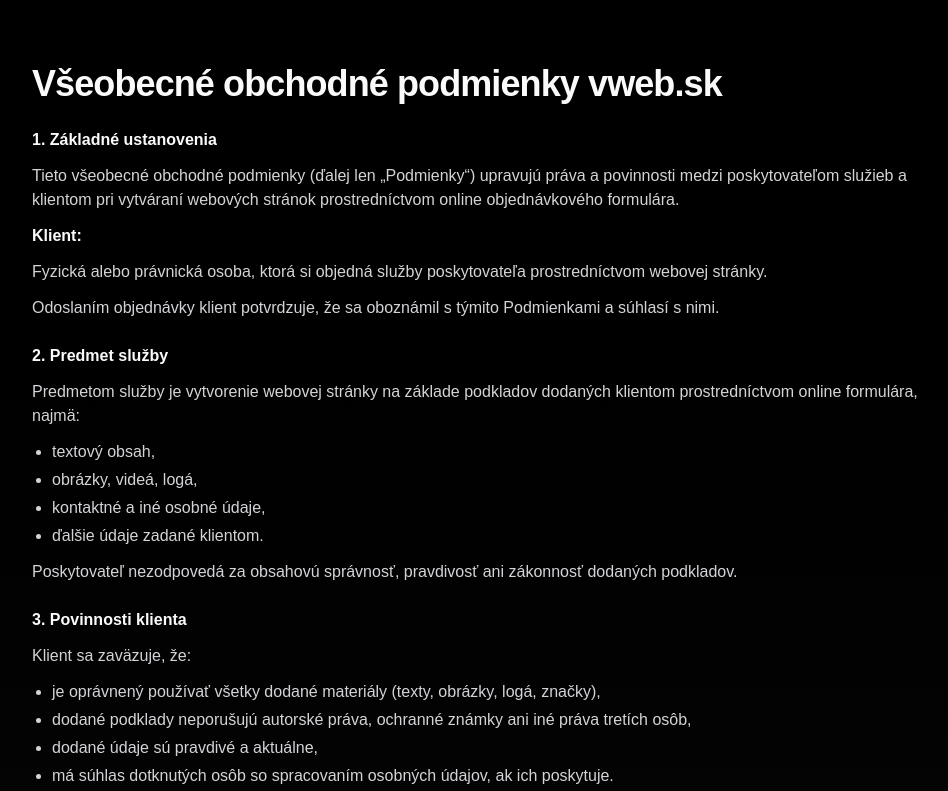
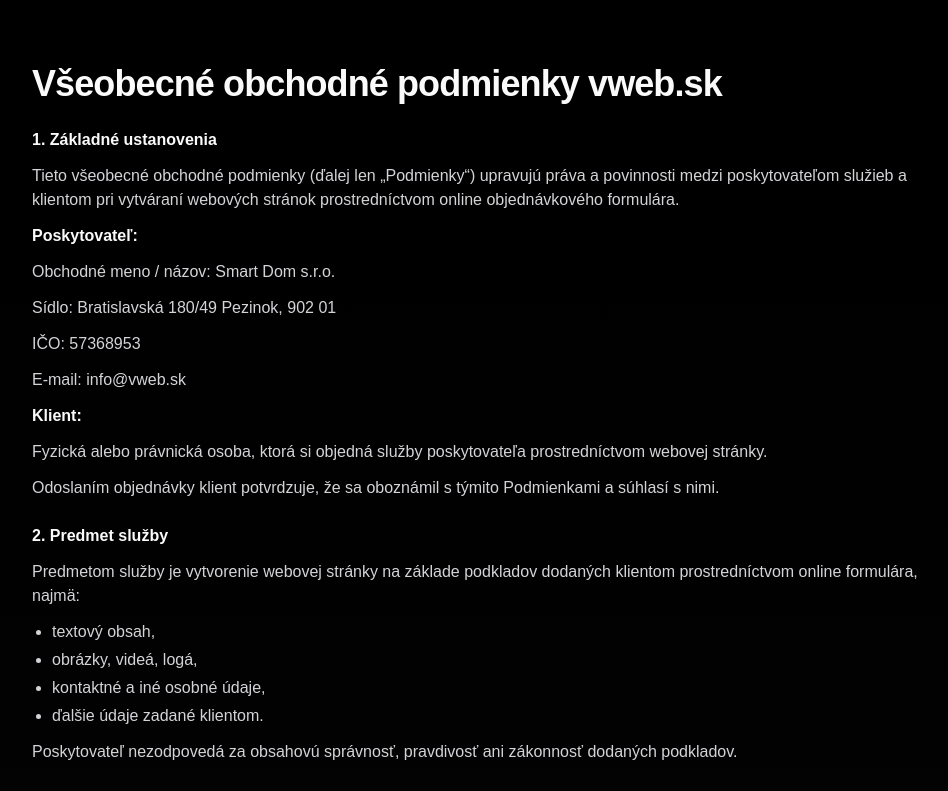
Before and after one commit to jakub-098/vweb, a Next.js app in the folder vweb/: page /podmienky in a window 1280 px wide. Shown: the top 791 px of the page, without its empty margins (160-1108 px from the left). Built offline with nearby package versions, Linux system fonts and the light colour scheme; no server answers.

Commit message:
correct stripe prices

```diff
--- a/vweb/app/components/baliky.tsx
+++ b/vweb/app/components/baliky.tsx
@@ -11,9 +11,9 @@
       featured: false,
       delivery: "48h",
       price: "490 €",
-      price_id:"price_1T5uvkKXcEzYeCDYk5H6ua3K",
+      //price_id:"price_1T5uvkKXcEzYeCDYk5H6ua3K",
       discount_price_id:"price_1T67wEKXcEzYeCDYns4wA7mV",
-      //price_id:"price_1T5VdhKXcEzYeCDYzbrx7Ny3",
+      price_id:"price_1T5VdhKXcEzYeCDYzbrx7Ny3",
 
       features: [
         "Kompletný web bez starostí",
@@ -34,8 +34,8 @@
       delivery: "24h",
       price: "690 €",
       price_id:"price_1T5VdrKXcEzYeCDYVKcTcEOP",
-      // discount_price_id:"price_1T67yeKXcEzYeCDYcBqqN6TP",
-      discount_price_id:"price_1T5uvkKXcEzYeCDYk5H6ua3K",
+       discount_price_id:"price_1T67yeKXcEzYeCDYcBqqN6TP",
+      //discount_price_id:"price_1T5uvkKXcEzYeCDYk5H6ua3K",
       features: [
         "Kompletný web bez starostí",
         "Výber vlastnej domény",
--- a/vweb/app/page.tsx
+++ b/vweb/app/page.tsx
@@ -106,8 +106,7 @@
               <p className="text-base font-semibold text-zinc-50 sm:text-lg">Spoločnosť</p>
 
               <p className="text-sm sm:text-base">Smart Dom s.r.o.</p>
-              <p className="text-sm sm:text-base">Bratislavská 180/49
-Pezinok, 902 01</p>
+
               <p className="text-sm sm:text-base">IČO: 57368953</p>
               {/* <p className="text-sm sm:text-base">DIČ: [DOPLŇ]</p> */}
               <p className="text-xs text-zinc-400/80 sm:text-sm">Spoločnosť nie je platiteľom DPH</p>
--- a/vweb/app/podmienky/page.tsx
+++ b/vweb/app/podmienky/page.tsx
@@ -17,11 +17,11 @@
               povinnosti medzi poskytovateľom služieb a klientom pri vytváraní webových
               stránok prostredníctvom online objednávkového formulára.
             </p>
-            {/* <p className="font-semibold text-zinc-50">Poskytovateľ:</p>
-            <p>Obchodné meno / názov: [DOPLŇ]</p>
-            <p>Sídlo: [DOPLŇ]</p>
-            <p>IČO / DIČ: [DOPLŇ, ak existuje]</p>
-            <p>E-mail: [DOPLŇ]</p> */}
+             <p className="font-semibold text-zinc-50">Poskytovateľ:</p>
+            <p>Obchodné meno / názov: Smart Dom s.r.o.</p>
+            <p>Sídlo: Bratislavská 180/49 Pezinok, 902 01</p>
+            <p>IČO: 57368953</p>
+            <p>E-mail: info@vweb.sk</p>
             <p className="font-semibold text-zinc-50">Klient:</p>
             <p>
               Fyzická alebo právnická osoba, ktorá si objedná služby poskytovateľa
```
